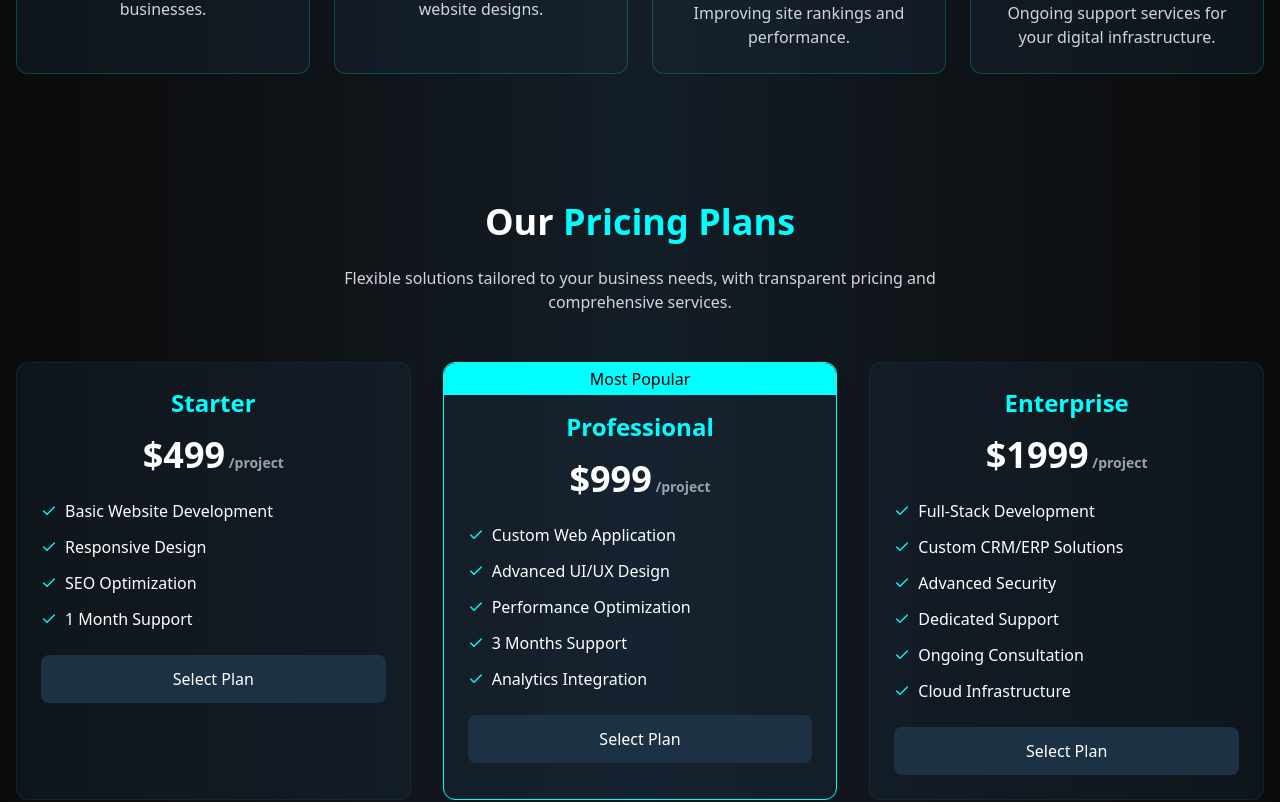
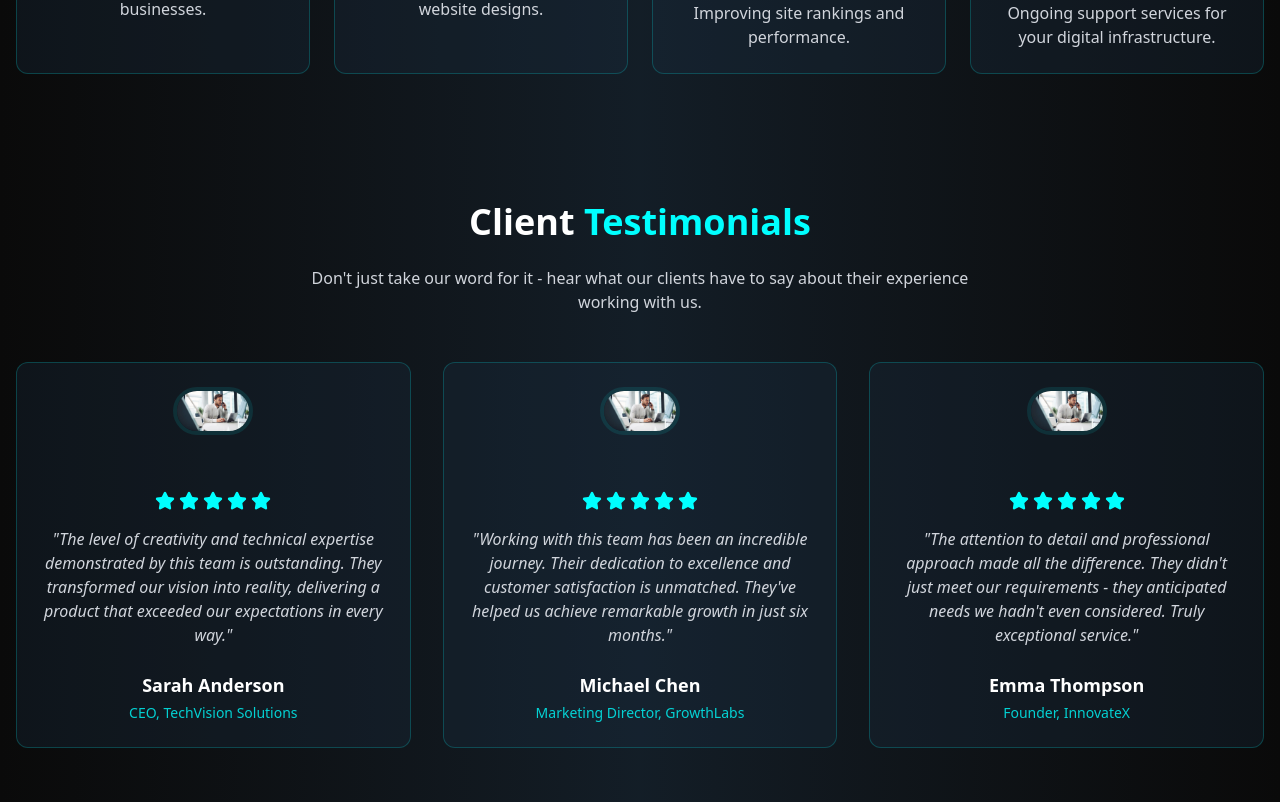
Before and after one commit to abhishekkumar-githb/EasyTech-Innovate, a React (Vite) app: page / in a window 1280 px wide. Shown: the part 1380-2182 px from the top of the page. Built offline with nearby package versions, Linux system fonts and the light colour scheme.

Commit message:
Remove Pricing from homepage

```diff
--- a/src/Pages/Welcome/HomePage/Homes.jsx
+++ b/src/Pages/Welcome/HomePage/Homes.jsx
@@ -200,7 +200,7 @@ const HomePage = () => {
       </div>
 
       {/* Pricing Section */}
-      <div
+      {/* <div
         ref={pricingRef}
         className="bg-gradient-to-r from-[#0A0A0A] via-[#1C3144]/50 to-[#0A0A0A] text-white py-12 md:py-16"
       >
@@ -259,7 +259,7 @@ const HomePage = () => {
             ))}
           </div>
         </div>
-      </div>
+      </div> */}
 
       {/* Testimonials Section */}
       <div className="bg-gradient-to-r from-[#0A0A0A] via-[#1C3144]/50 to-[#0A0A0A] text-white py-12 md:py-16">
--- a/src/Pages/Welcome/HomePage/homeConfig.js
+++ b/src/Pages/Welcome/HomePage/homeConfig.js
@@ -45,44 +45,44 @@ export const homeConfig = {
       "Agile and collaborative approach",
     ],
   },
-  pricing: [
-    {
-      name: "Starter",
-      price: 499,
-      features: [
-        "Basic Website Development",
-        "Responsive Design",
-        "SEO Optimization",
-        "1 Month Support",
-      ],
-      recommended: false,
-    },
-    {
-      name: "Professional",
-      price: 999,
-      features: [
-        "Custom Web Application",
-        "Advanced UI/UX Design",
-        "Performance Optimization",
-        "3 Months Support",
-        "Analytics Integration",
-      ],
-      recommended: true,
-    },
-    {
-      name: "Enterprise",
-      price: 1999,
-      features: [
-        "Full-Stack Development",
-        "Custom CRM/ERP Solutions",
-        "Advanced Security",
-        "Dedicated Support",
-        "Ongoing Consultation",
-        "Cloud Infrastructure",
-      ],
-      recommended: false,
-    },
-  ],
+  // pricing: [
+  //   {
+  //     name: "Starter",
+  //     price: 499,
+  //     features: [
+  //       "Basic Website Development",
+  //       "Responsive Design",
+  //       "SEO Optimization",
+  //       "1 Month Support",
+  //     ],
+  //     recommended: false,
+  //   },
+  //   {
+  //     name: "Professional",
+  //     price: 999,
+  //     features: [
+  //       "Custom Web Application",
+  //       "Advanced UI/UX Design",
+  //       "Performance Optimization",
+  //       "3 Months Support",
+  //       "Analytics Integration",
+  //     ],
+  //     recommended: true,
+  //   },
+  //   {
+  //     name: "Enterprise",
+  //     price: 1999,
+  //     features: [
+  //       "Full-Stack Development",
+  //       "Custom CRM/ERP Solutions",
+  //       "Advanced Security",
+  //       "Dedicated Support",
+  //       "Ongoing Consultation",
+  //       "Cloud Infrastructure",
+  //     ],
+  //     recommended: false,
+  //   },
+  // ],
   testimonials: [
     {
       name: "Sarah Anderson",
```
